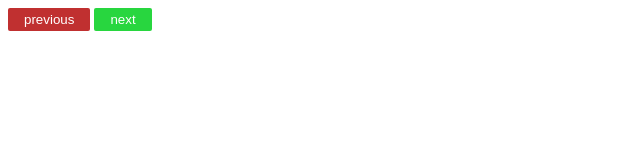
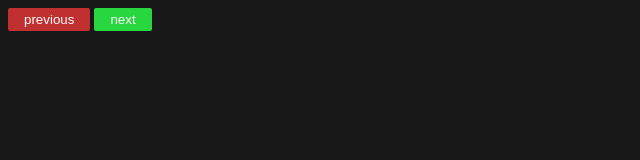
Before and after one commit to Senpai-10/google-collections-extension, a browser extension: page index.html in a window 1280 px wide. Shown: the whole page, without its empty margins (0-640 px from the left). Drawn offline with Linux system fonts and the light colour scheme.

Commit message:
body color

```diff
--- a/main.css
+++ b/main.css
@@ -1,3 +1,7 @@
+body {
+    background-color: #181818;
+}
+
 button {
     border: none;
     cursor: pointer;
```
